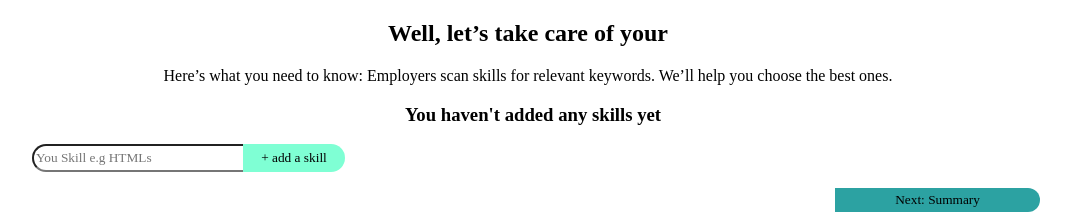
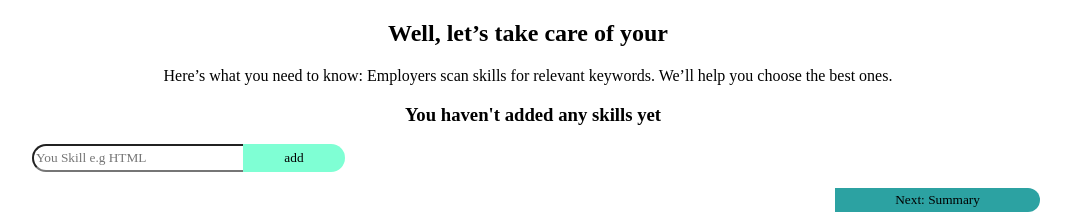
Before and after one commit to Alhariri97/resume-builder, a React (Create React App) app: page /create/skills in a window 1280 px wide. Shown: the top 222 px of the page, without its empty margins (112-1183 px from the left). Built offline with nearby package versions, Linux system fonts and the light colour scheme.

Commit message:
skills refactoring

```diff
--- a/src/App.css
+++ b/src/App.css
@@ -636,8 +636,11 @@ right: 16px;
   line-height: 3vh;
 }
 /*
- */
- .fourth{
+
+s
+
+*/
+.fourth{
    height: 10vh;
  }
  @media (max-width:630px) {
@@ -649,3 +652,11 @@ right: 16px;
     height: 25vh;
    }
  }
+ @media (min-width:720px) {
+  .fourth {
+    height: 20vh;
+  }
+  .theerd{
+   height: 20vh;
+  }
+}
--- a/src/App.js
+++ b/src/App.js
@@ -11,8 +11,8 @@ import CreateSkills from "./components/create/CreateSkills";
 import CreateSummary from "./components/create/CreateSummary";
 import CreateFinal from "./components/create/CreateFinal";
 //
-import Header from "./components/header";
-import Footer from "./components/footer";
+import Header from "./components/Header";
+import Footer from "./components/Footer";
 //
 import LandPage from "./components/LandPage";
 import Work from "./Work";
--- a/src/components/footer.js
+++ b/src/components/Footer.js
@@ -31,7 +31,8 @@ const Footer = () => {
         </div>
       </div>
       <p className="copy">
-        &#169; Coded by <a href="https://github.com/Alhariri97">Abdul</a>.
+        &#169; Coded by <a href="https://github.com/Alhariri97">Abdul</a>{" "}
+        {new Date().getFullYear()}.
       </p>
       <svg xmlns="http://www.w3.org/2000/svg" viewBox="0 0 1440 320">
         <path
--- a/src/components/create/CreateSkills.js
+++ b/src/components/create/CreateSkills.js
@@ -1,14 +1,135 @@
 import { useState } from "react";
-const Allskils = () => {
-  const skills = JSON.parse(localStorage.getItem("skills"));
+// const Allskils = () => {
+//   const skills = JSON.parse(localStorage.getItem("skills"));
+// const delet = (e) => {
+//   const id = e.target.id;
+//   let update = skills.filter((ele) => ele.id.toString() !== id);
+//   window.localStorage.setItem("skills", JSON.stringify(update));
+//   window.location.pathname = "/create/skills";
+// };
+//   return (
+//     <div>
+//       {skills.length ? (
+//         <ul className="heloo">
+//           {skills.map((skill) => {
+//             return (
+//               <li key={skill.id}>
+//                 <h3>{skill.newSkill}</h3>
+//                 <span className="del" id={skill.id} onClick={delet}>
+//                   Delete
+//                 </span>
+//               </li>
+//             );
+//           })}
+//         </ul>
+//       ) : (
+//         <h3>You haven't added any skills yet</h3>
+//       )}
+//     </div>
+//   );
+// };
+// //
+// const Skills = () => {
+//   if (!localStorage.getItem("skills")) {
+//     window.localStorage.setItem("skills", JSON.stringify([]));
+//   }
+//   const skills = JSON.parse(localStorage.getItem("skills"));
+//   const [newSkill, setSkill] = useState("");
+
+//   const addskills = (e) => {
+//     const skillInput = document.getElementsByClassName("skill-input");
+//     if ([...skillInput][0].className.split(" ").includes("valid")) {
+//       const skill = {
+//         newSkill,
+//         id: Date.now(),
+//       };
+//       skills.push(skill);
+//       // Allskils();
+
+//       window.localStorage.setItem("skills", JSON.stringify(skills));
+//       window.location.pathname = "/create/skills";
+//     } else {
+//       [...skillInput][0].focus();
+//     }
+//   };
+
+//   const handelSubmit = (e) => {
+//     window.location.pathname = "/create/summary";
+//   };
+
+//   return (
+//     <div id="skills">
+//       <h2>Well, let’s take care of your</h2>
+//       <p>
+//         Here’s what you need to know: Employers scan skills for relevant
+//         keywords. We’ll help you choose the best ones.
+//       </p>
+//       <Allskils />
+//       <div className="add-skill">
+//         <input
+//           maxLength={26}
+//           className="skill-input"
+//           placeholder="You Skill e.g HTMLs"
+//           onChange={(e) => {
+//             if (e.target.value.length > 1) {
+//               e.target.classList.remove("invalid");
+//               e.target.classList.add("valid");
+//               setSkill(e.target.value);
+//             } else {
+//               e.target.classList.remove("valid");
+//               e.target.classList.add("invalid");
+//             }
+//           }}
+//         ></input>
+//         <button className="add" onClick={addskills}>
+//           + add a skill
+//         </button>
+//       </div>
+//       <button className="next" onClick={handelSubmit}>
+//         Next: Summary
+//       </button>
+//     </div>
+//   );
+// };
+
+// //////
+const Skills = () => {
+  if (!localStorage.getItem("skills")) {
+    window.localStorage.setItem("skills", JSON.stringify([]));
+  }
+  const [skills, setSkills] = useState(
+    JSON.parse(localStorage.getItem("skills"))
+  );
+  const handle = () => {
+    const input = document.getElementById("input");
+    if (input.value.length) {
+      const newSk = {
+        newSkill: input.value,
+        id: Date.now(),
+      };
+      setSkills([...skills, newSk]);
+      input.value = "";
+    } else {
+      input.focus();
+    }
+  };
   const delet = (e) => {
     const id = e.target.id;
     let update = skills.filter((ele) => ele.id.toString() !== id);
-    window.localStorage.setItem("skills", JSON.stringify(update));
-    window.location.pathname = "/create/skills";
+    setSkills(update);
+    // window.location.pathname = "/create/skills";
+  };
+  const handelSubmit = () => {
+    localStorage.setItem("skills", JSON.stringify(skills));
+    window.location.pathname = "/create/summary";
   };
   return (
-    <div>
+    <div id="skills">
+      <h2>Well, let’s take care of your</h2>
+      <p>
+        Here’s what you need to know: Employers scan skills for relevant
+        keywords. We’ll help you choose the best ones.
+      </p>
       {skills.length ? (
         <ul className="heloo">
           {skills.map((skill) => {
@@ -25,64 +146,17 @@ const Allskils = () => {
       ) : (
         <h3>You haven't added any skills yet</h3>
       )}
-    </div>
-  );
-};
-//
-const Skills = () => {
-  if (!localStorage.getItem("skills")) {
-    window.localStorage.setItem("skills", JSON.stringify([]));
-  }
-  const skills = JSON.parse(localStorage.getItem("skills"));
-  const [newSkill, setSkill] = useState("");
 
-  const addskills = (e) => {
-    const skillInput = document.getElementsByClassName("skill-input");
-    if ([...skillInput][0].className.split(" ").includes("valid")) {
-      const skill = {
-        newSkill,
-        id: Date.now(),
-      };
-      skills.push(skill);
-      Allskils();
-
-      window.localStorage.setItem("skills", JSON.stringify(skills));
-      window.location.pathname = "/create/skills";
-    } else {
-      [...skillInput][0].focus();
-    }
-  };
-
-  const handelSubmit = (e) => {
-    window.location.pathname = "/create/summary";
-  };
-
-  return (
-    <div id="skills">
-      <h2>Well, let’s take care of your</h2>
-      <p>
-        Here’s what you need to know: Employers scan skills for relevant
-        keywords. We’ll help you choose the best ones.
-      </p>
-      <Allskils />
       <div className="add-skill">
         <input
           maxLength={26}
           className="skill-input"
-          placeholder="You Skill e.g HTMLs"
-          onChange={(e) => {
-            if (e.target.value.length > 1) {
-              e.target.classList.remove("invalid");
-              e.target.classList.add("valid");
-              setSkill(e.target.value);
-            } else {
-              e.target.classList.remove("valid");
-              e.target.classList.add("invalid");
-            }
-          }}
+          placeholder="You Skill e.g HTML"
+          id="input"
+          type="text"
         ></input>
-        <button className="add" onClick={addskills}>
-          + add a skill
+        <button className="add" onClick={handle}>
+          add
         </button>
       </div>
       <button className="next" onClick={handelSubmit}>
```
Also changed, not shown: src/components/Header.js (renamed from src/components/header.js).
